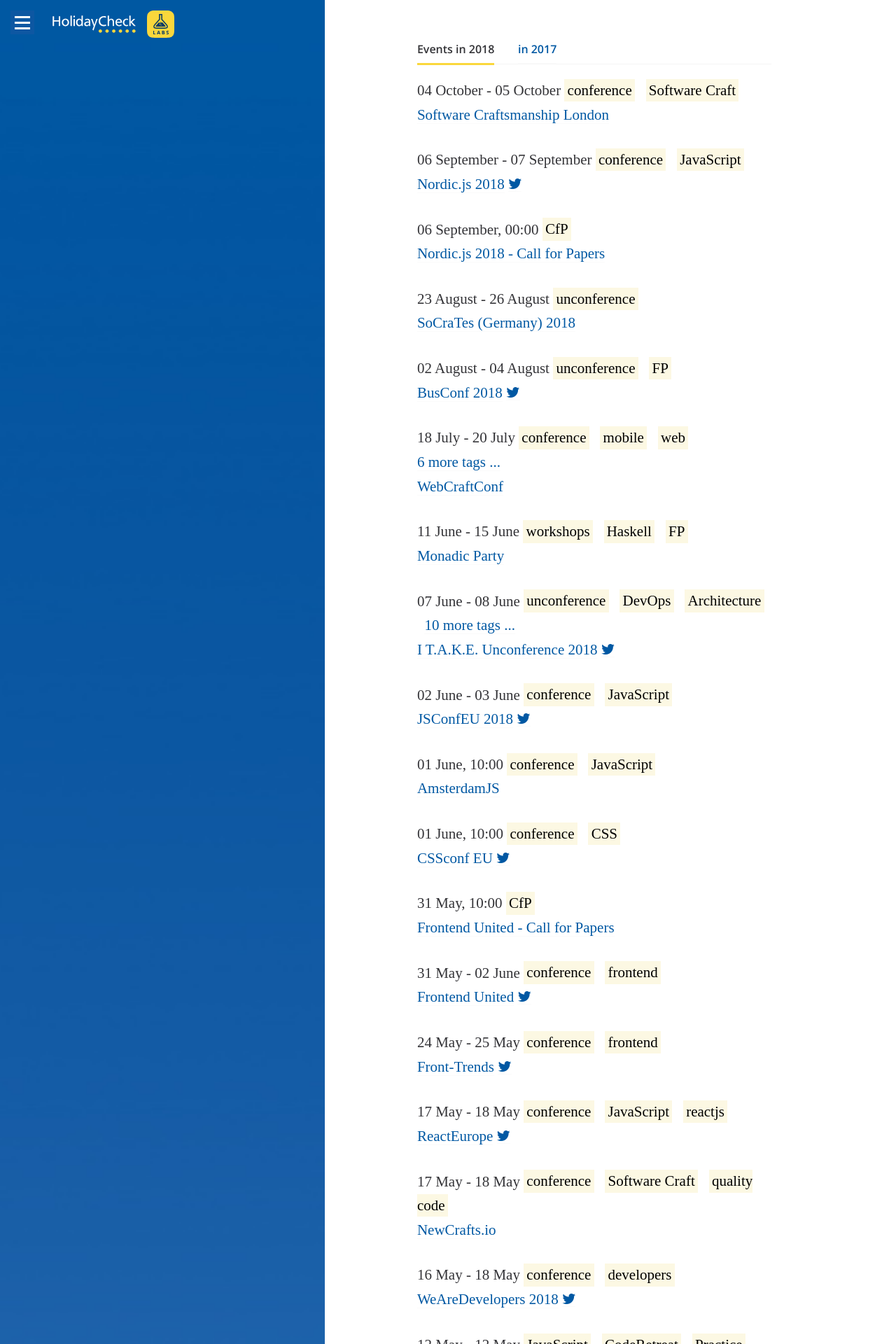
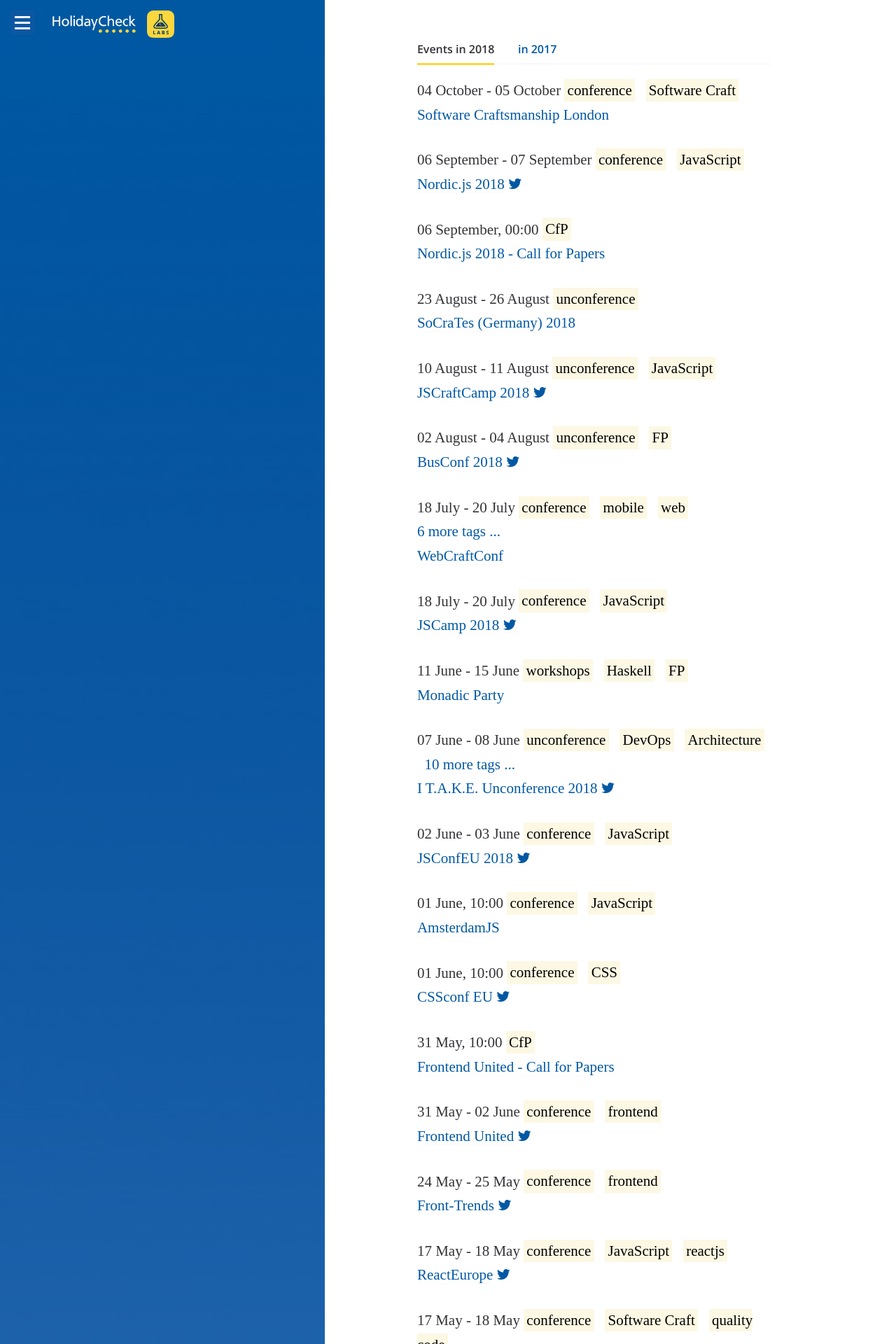
Before and after one commit to holidaycheck/tech-blog, a Jekyll site: the page built from events.md, in a window 1280 px wide. Shown: the top 1920 px of the page at 70% size. Built offline with Jekyll 4.4.1, drawn with Linux system fonts in a browser that asks for light colours; some web fonts are replaced.

Commit message:
Add two more events.

```diff
--- a/_data/events/2018.yml
+++ b/_data/events/2018.yml
@@ -36,6 +36,14 @@
 #
 # Others
 #
+
+- name: JSCamp 2018
+  start_datetime: 2018-07-18 10:00
+  end_datetime: 2018-07-20 18:00
+  url: https://jscamp.tech/
+  tags: conference, JavaScript
+  location: Barcelona, Spain
+  twitter: jscamptech
 
 - name: JSConfEU 2018
   start_datetime: 2018-06-02 10:00
@@ -239,6 +247,14 @@
   twitter: _BusConf_
   tags: unconference, FP
 
+- name: JSCraftCamp 2018
+  start_datetime: 2018-08-10 10:00
+  end_datetime: 2018-08-11 18:00
+  location: Munich, Germany
+  url: http://www.jscraftacmp.org/
+  twitter: jscraftcamp
+  tags: unconference, JavaScript
+
 - name: CodeFreeze 2018
   start_datetime: 2018-01-15 10:00
   end_datetime: 2018-01-17 18:00
```
